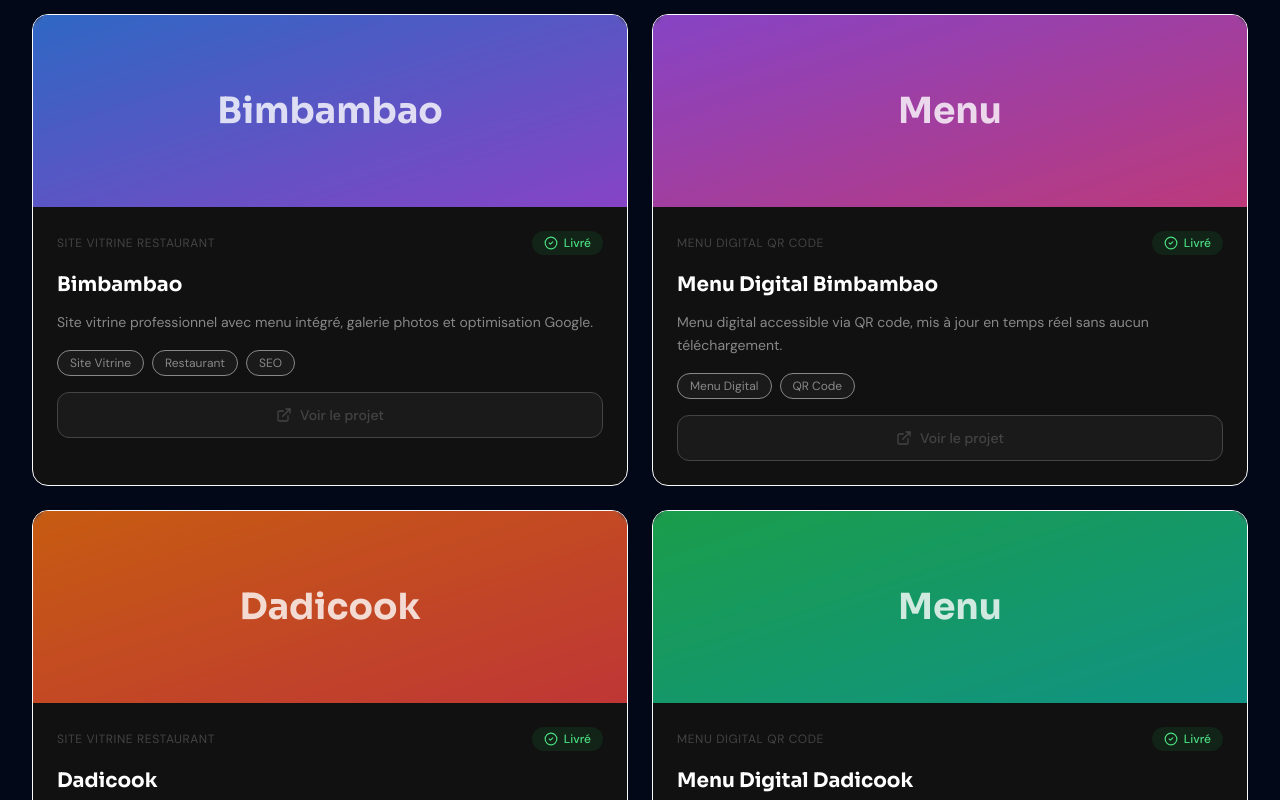
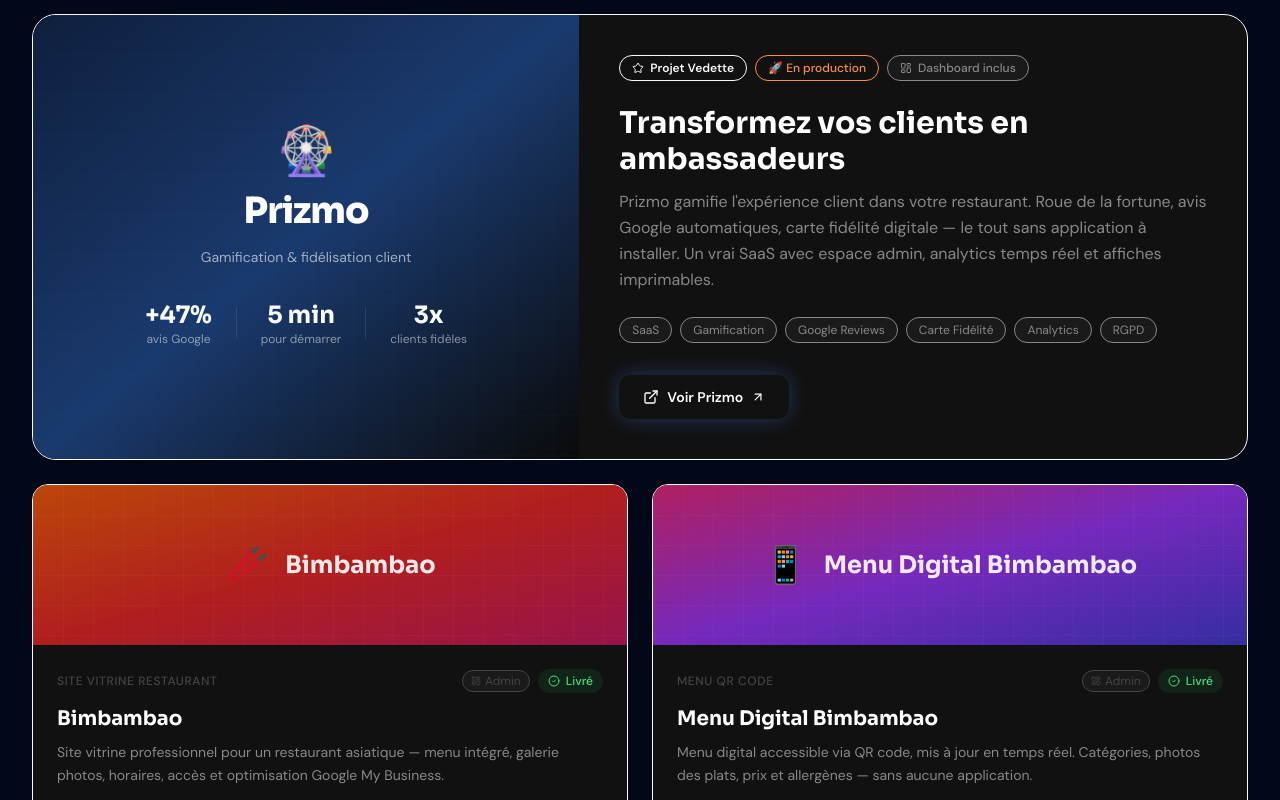
Before and after one commit to jahirlpro-fr/PORTFOLIO_LVN, a Next.js app: page / in a window 1280 px wide. Shown: the part 3300-4100 px from the top of the page. Built offline with nearby package versions, Linux system fonts and the light colour scheme.

Commit message:
Edit /src/components/Projects.tsx

```diff
--- a/src/components/Projects.tsx
+++ b/src/components/Projects.tsx
@@ -2,63 +2,22 @@
 
 import { motion } from "framer-motion";
 import { useLanguage } from "@/contexts/LanguageContext";
-import { ExternalLink, CheckCircle2, Settings } from "lucide-react";
+import { ExternalLink, CheckCircle2, ArrowUpRight, Star, LayoutDashboard } from "lucide-react";
 
 export function Projects() {
   const { t } = useLanguage();
 
-  const projects = [
-    {
-      name: "Bimbambao",
-      type: t("projects.bimbambao.type"),
-      description: t("projects.bimbambao.desc"),
-      status: "delivered",
-      tags: ["Site Vitrine", "Restaurant", "SEO"],
-      gradient: "from-blue-500 to-purple-500",
-    },
-    {
-      name: "Menu Digital Bimbambao",
-      type: t("projects.menubimbambao.type"),
-      description: t("projects.menubimbambao.desc"),
-      status: "delivered",
-      tags: ["Menu Digital", "QR Code"],
-      gradient: "from-purple-500 to-pink-500",
-    },
-    {
-      name: "Dadicook",
-      type: t("projects.dadicook.type"),
-      description: t("projects.dadicook.desc"),
-      status: "delivered",
-      tags: ["Site Vitrine", "Restaurant", "SEO"],
-      gradient: "from-orange-500 to-red-500",
-    },
-    {
-      name: "Menu Digital Dadicook",
-      type: t("projects.menudadicook.type"),
-      description: t("projects.menudadicook.desc"),
-      status: "delivered",
-      tags: ["Menu Digital", "QR Code"],
-      gradient: "from-green-500 to-teal-500",
-    },
-    {
-      name: "App Avis Google",
-      type: t("projects.saas.type"),
-      description: t("projects.saas.desc"),
-      status: "development",
-      tags: ["SaaS", "Gamification", "Google Reviews"],
-      gradient: "from-cyan-500 to-blue-500",
-    },
-  ];
-
   return (
     <section id="projects" className="py-32">
       <div className="max-w-7xl mx-auto px-6 lg:px-8">
+
+        {/* ── HEADER ── */}
         <motion.div
           initial={{ opacity: 0, y: 20 }}
           whileInView={{ opacity: 1, y: 0 }}
           viewport={{ once: true }}
           transition={{ duration: 0.6 }}
-          className="text-center mb-16"
+          className="mb-16"
         >
           <h2 className="font-display text-4xl md:text-5xl lg:text-6xl font-bold text-text-primary mb-4">
             {t("projects.title")}
@@ -66,75 +25,280 @@
           <p className="text-text-secondary text-lg">{t("projects.subtitle")}</p>
         </motion.div>
 
-        <div className="grid md:grid-cols-2 gap-6">
-          {projects.map((project, index) => (
-            <motion.div
-              key={index}
-              initial={{ opacity: 0, y: 30 }}
-              whileInView={{ opacity: 1, y: 0 }}
-              viewport={{ once: true }}
-              transition={{ delay: index * 0.1, duration: 0.6 }}
-              whileHover={{ y: -4, transition: { duration: 0.2 } }}
-              className="group bg-surface border border-border rounded-2xl overflow-hidden hover:border-accent/50 transition-all"
-            >
-              <div className={`h-48 bg-gradient-to-br ${project.gradient} relative overflow-hidden`}>
-                <div className="absolute inset-0 bg-black/20 backdrop-blur-[2px]" />
-                <div className="absolute inset-0 flex items-center justify-center">
-                  <div className="font-display text-4xl font-bold text-white/80">
-                    {project.name.split(" ")[0]}
+        {/* ── FEATURED CARD — PRIZMO ── */}
+        <motion.div
+          initial={{ opacity: 0, y: 30 }}
+          whileInView={{ opacity: 1, y: 0 }}
+          viewport={{ once: true }}
+          transition={{ duration: 0.7 }}
+          className="group relative bg-surface border border-border rounded-3xl overflow-hidden mb-6
+                     hover:border-accent/40 transition-all duration-500
+                     shadow-[0_0_0_1px_rgba(79,142,247,0)] hover:shadow-[0_0_40px_rgba(79,142,247,0.08)]"
+        >
+          {/* Glow background on hover */}
+          <div className="absolute inset-0 bg-gradient-to-br from-accent/5 via-transparent to-accent-warm/5 opacity-0 group-hover:opacity-100 transition-opacity duration-500 pointer-events-none" />
+
+          <div className="flex flex-col lg:flex-row">
+
+            {/* Left — visual */}
+            <div className="relative lg:w-[45%] h-64 lg:h-auto bg-gradient-to-br from-[#0f1f3d] via-[#1a3a6e] to-[#0a0a0a] overflow-hidden flex-shrink-0">
+              {/* Ambient glows */}
+              <div className="absolute top-1/4 left-1/4 w-48 h-48 bg-accent/30 rounded-full blur-[60px]" />
+              <div className="absolute bottom-1/4 right-1/4 w-32 h-32 bg-accent-warm/20 rounded-full blur-[40px]" />
+              {/* Grid pattern */}
+              <div className="absolute inset-0 opacity-10"
+                style={{
+                  backgroundImage: "linear-gradient(rgba(79,142,247,0.3) 1px, transparent 1px), linear-gradient(90deg, rgba(79,142,247,0.3) 1px, transparent 1px)",
+                  backgroundSize: "40px 40px"
+                }}
+              />
+              {/* Content */}
+              <div className="relative z-10 h-full flex flex-col items-center justify-center p-10 gap-4">
+                <div className="text-5xl">🎡</div>
+                <div className="font-display text-4xl font-black text-white tracking-tight">Prizmo</div>
+                <p className="text-white/60 text-sm text-center max-w-xs">Gamification & fidélisation client</p>
+                {/* Stats row */}
+                <div className="flex items-center gap-6 mt-4">
+                  <div className="text-center">
+                    <div className="font-display text-2xl font-bold text-accent">+47%</div>
+                    <div className="text-white/50 text-xs">avis Google</div>
+                  </div>
+                  <div className="w-px h-8 bg-white/10" />
+                  <div className="text-center">
+                    <div className="font-display text-2xl font-bold text-accent">5 min</div>
+                    <div className="text-white/50 text-xs">pour démarrer</div>
+                  </div>
+                  <div className="w-px h-8 bg-white/10" />
+                  <div className="text-center">
+                    <div className="font-display text-2xl font-bold text-accent">3x</div>
+                    <div className="text-white/50 text-xs">clients fidèles</div>
                   </div>
                 </div>
               </div>
+            </div>
 
-              <div className="p-6">
-                <div className="flex items-center justify-between mb-4">
-                  <span className="text-xs text-text-muted uppercase tracking-wider">
-                    {project.type}
-                  </span>
-                  {project.status === "delivered" ? (
-                    <div className="flex items-center gap-1.5 bg-green-500/10 text-green-400 px-3 py-1 rounded-full text-xs font-medium">
-                      <CheckCircle2 size={14} />
-                      {t("projects.delivered")}
-                    </div>
-                  ) : (
-                    <div className="flex items-center gap-1.5 bg-accent-warm/10 text-accent-warm px-3 py-1 rounded-full text-xs font-medium">
-                      <Settings size={14} />
-                      {t("projects.development")}
-                    </div>
-                  )}
+            {/* Right — content */}
+            <div className="flex-1 p-8 lg:p-10 flex flex-col justify-between">
+              <div>
+                {/* Badges row */}
+                <div className="flex flex-wrap items-center gap-2 mb-6">
+                  <div className="flex items-center gap-1.5 bg-accent/10 border border-accent/20 text-accent px-3 py-1 rounded-full text-xs font-semibold">
+                    <Star size={12} className="fill-accent" />
+                    Projet Vedette
+                  </div>
+                  <div className="flex items-center gap-1.5 bg-accent-warm/10 text-accent-warm border border-accent-warm/20 px-3 py-1 rounded-full text-xs font-medium">
+                    🚀 En production
+                  </div>
+                  <div className="flex items-center gap-1.5 bg-surface-hover border border-border text-text-secondary px-3 py-1 rounded-full text-xs font-medium">
+                    <LayoutDashboard size={12} />
+                    Dashboard inclus
+                  </div>
                 </div>
 
-                <h3 className="font-display text-xl font-bold text-text-primary mb-3">
-                  {project.name}
+                <h3 className="font-display text-3xl font-bold text-text-primary mb-3">
+                  Transformez vos clients en ambassadeurs
                 </h3>
 
-                <p className="text-text-secondary text-sm leading-relaxed mb-4">
-                  {project.description}
+                <p className="text-text-secondary leading-relaxed mb-6">
+                  Prizmo gamifie l'expérience client dans votre restaurant. Roue de la fortune, avis Google automatiques, carte fidélité digitale — le tout sans application à installer. Un vrai SaaS avec espace admin, analytics temps réel et affiches imprimables.
                 </p>
 
-                <div className="flex flex-wrap gap-2 mb-4">
-                  {project.tags.map((tag, tagIndex) => (
-                    <span
-                      key={tagIndex}
-                      className="bg-surface-hover border border-border px-3 py-1 rounded-full text-xs text-text-secondary"
-                    >
+                {/* Feature pills */}
+                <div className="flex flex-wrap gap-2 mb-8">
+                  {["SaaS", "Gamification", "Google Reviews", "Carte Fidélité", "Analytics", "RGPD"].map((tag) => (
+                    <span key={tag} className="bg-surface-hover border border-border px-3 py-1 rounded-full text-xs text-text-secondary">
                       {tag}
                     </span>
                   ))}
                 </div>
+              </div>
 
-                <button
-                  disabled
-                  className="w-full flex items-center justify-center gap-2 bg-surface-hover border border-border text-text-muted px-4 py-3 rounded-xl text-sm font-medium cursor-not-allowed"
-                >
-                  <ExternalLink size={16} />
-                  {t("projects.view")}
-                </button>
-              </div>
-            </motion.div>
-          ))}
+              {/* CTA */}
+              <a
+                href="https://prizmo.pro/"
+                target="_blank"
+                rel="noopener noreferrer"
+                className="group/btn inline-flex items-center gap-2 bg-accent text-white
+                           px-6 py-3 rounded-xl text-sm font-semibold w-fit
+                           hover:bg-accent/90 transition-all duration-300
+                           shadow-[0_0_20px_rgba(79,142,247,0.3)]
+                           hover:shadow-[0_0_35px_rgba(79,142,247,0.5)]
+                           hover:scale-105"
+              >
+                <ExternalLink size={16} />
+                Voir Prizmo
+                <ArrowUpRight size={14} className="group-hover/btn:translate-x-0.5 group-hover/btn:-translate-y-0.5 transition-transform duration-300" />
+              </a>
+            </div>
+          </div>
+        </motion.div>
+
+        {/* ── GRID 2x2 — AUTRES PROJETS ── */}
+        <div className="grid md:grid-cols-2 gap-6">
+
+          {/* Card 1 — Bimbambao Site */}
+          <ProjectCard
+            index={0}
+            gradient="from-orange-600 via-red-600 to-pink-700"
+            emoji="🥢"
+            name="Bimbambao"
+            type="Site Vitrine Restaurant"
+            description="Site vitrine professionnel pour un restaurant asiatique — menu intégré, galerie photos, horaires, accès et optimisation Google My Business."
+            tags={["Site Vitrine", "Restaurant", "Next.js", "SEO"]}
+            status="delivered"
+            href="https://www.bimbambao-restaurant.fr/"
+            hasAdmin
+            t={t}
+          />
+
+          {/* Card 2 — Bimbambao Menu */}
+          <ProjectCard
+            index={1}
+            gradient="from-pink-600 via-purple-600 to-indigo-700"
+            emoji="📱"
+            name="Menu Digital Bimbambao"
+            type="Menu QR Code"
+            description="Menu digital accessible via QR code, mis à jour en temps réel. Catégories, photos des plats, prix et allergènes — sans aucune application."
+            tags={["Menu Digital", "QR Code", "Temps Réel"]}
+            status="delivered"
+            href="https://www.bimbambao-restaurant.fr/qr"
+            hasAdmin
+            t={t}
+          />
+
+          {/* Card 3 — Dadicook Site */}
+          <ProjectCard
+            index={2}
+            gradient="from-emerald-600 via-teal-600 to-cyan-700"
+            emoji="🍽️"
+            name="Dadicook"
+            type="Site Vitrine Restaurant"
+            description="Site vitrine moderne avec menu digital intégré, optimisation locale Google Maps et fiche Google My Business pour maximiser la visibilité locale."
+            tags={["Site Vitrine", "Restaurant", "Google Maps", "SEO"]}
+            status="delivered"
+            href="https://3000-9d56efd5-ac2f-43cf-87c7-6c54f40a529b.softgen.dev/"
+            hasAdmin
+            t={t}
+          />
+
+          {/* Card 4 — Dadicook Menu */}
+          <ProjectCard
+            index={3}
+            gradient="from-cyan-600 via-blue-600 to-violet-700"
+            emoji="🔗"
+            name="Menu Digital Dadicook"
+            type="Menu QR Code"
+            description="Menu responsive accessible sans application via QR code. Design sur mesure aux couleurs du restaurant, mis à jour en temps réel par le gérant."
+            tags={["Menu Digital", "QR Code", "Responsive"]}
+            status="delivered"
+            href="https://3000-9d56efd5-ac2f-43cf-87c7-6c54f40a529b.softgen.dev/qr"
+            hasAdmin
+            t={t}
+          />
+
         </div>
       </div>
     </section>
   );
 }
+
+// ── REUSABLE PROJECT CARD COMPONENT ──
+interface ProjectCardProps {
+  index: number;
+  gradient: string;
+  emoji: string;
+  name: string;
+  type: string;
+  description: string;
+  tags: string[];
+  status: "delivered" | "development";
+  href: string;
+  hasAdmin?: boolean;
+  t: (key: string) => string;
+}
+
+function ProjectCard({ index, gradient, emoji, name, type, description, tags, status, href, hasAdmin, t }: ProjectCardProps) {
+  return (
+    <motion.div
+      initial={{ opacity: 0, y: 30 }}
+      whileInView={{ opacity: 1, y: 0 }}
+      viewport={{ once: true }}
+      transition={{ delay: index * 0.1, duration: 0.6 }}
+      className="group bg-surface border border-border rounded-2xl overflow-hidden
+                 hover:border-accent/40 transition-all duration-400
+                 hover:shadow-[0_0_30px_rgba(79,142,247,0.07)]"
+    >
+      {/* Visual header */}
+      <div className={`h-40 bg-gradient-to-br ${gradient} relative overflow-hidden`}>
+        <div className="absolute inset-0 bg-black/20" />
+        {/* Grid overlay */}
+        <div className="absolute inset-0 opacity-10"
+          style={{
+            backgroundImage: "linear-gradient(rgba(255,255,255,0.3) 1px, transparent 1px), linear-gradient(90deg, rgba(255,255,255,0.3) 1px, transparent 1px)",
+            backgroundSize: "30px 30px"
+          }}
+        />
+        <div className="relative z-10 h-full flex items-center justify-center gap-4">
+          <span className="text-4xl">{emoji}</span>
+          <span className="font-display text-2xl font-bold text-white/90">{name}</span>
+        </div>
+        {/* Hover glow */}
+        <div className="absolute inset-0 bg-white/0 group-hover:bg-white/5 transition-colors duration-300" />
+      </div>
+
+      {/* Content */}
+      <div className="p-6">
+        {/* Top row */}
+        <div className="flex items-center justify-between mb-3">
+          <span className="text-xs text-text-muted uppercase tracking-wider font-medium">{type}</span>
+          <div className="flex items-center gap-2">
+            {hasAdmin && (
+              <div className="flex items-center gap-1 bg-surface-hover border border-border text-text-muted px-2 py-0.5 rounded-full text-xs">
+                <LayoutDashboard size={10} />
+                Admin
+              </div>
+            )}
+            {status === "delivered" ? (
+              <div className="flex items-center gap-1.5 bg-green-500/10 text-green-400 px-2.5 py-1 rounded-full text-xs font-medium">
+                <CheckCircle2 size={12} />
+                {t("projects.delivered")}
+              </div>
+            ) : (
+              <div className="flex items-center gap-1.5 bg-accent-warm/10 text-accent-warm px-2.5 py-1 rounded-full text-xs font-medium">
+                🚀 {t("projects.development")}
+              </div>
+            )}
+          </div>
+        </div>
+
+        <h3 className="font-display text-xl font-bold text-text-primary mb-2">{name}</h3>
+        <p className="text-text-secondary text-sm leading-relaxed mb-4">{description}</p>
+
+        {/* Tags */}
+        <div className="flex flex-wrap gap-1.5 mb-5">
+          {tags.map((tag) => (
+            <span key={tag} className="bg-surface-hover border border-border px-2.5 py-0.5 rounded-full text-xs text-text-secondary">
+              {tag}
+            </span>
+          ))}
+        </div>
+
+        {/* CTA */}
+        <a
+          href={href}
+          target="_blank"
+          rel="noopener noreferrer"
+          className="group/btn w-full flex items-center justify-center gap-2
+                     border border-border text-text-secondary
+                     px-4 py-2.5 rounded-xl text-sm font-medium
+                     hover:border-accent/50 hover:text-accent hover:bg-accent/5
+                     transition-all duration-300"
+        >
+          <ExternalLink size={15} />
+          {t("projects.view")}
+          <ArrowUpRight size={13} className="opacity-0 group-hover/btn:opacity-100 group-hover/btn:translate-x-0.5 group-hover/btn:-translate-y-0.5 transition-all duration-300" />
+        </a>
+      </div>
+    </motion.div>
+  );
+}
```
